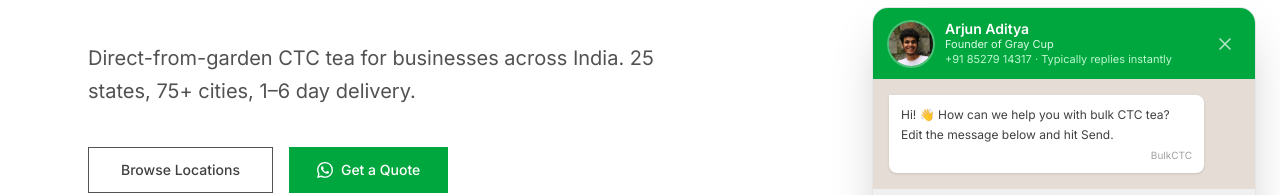
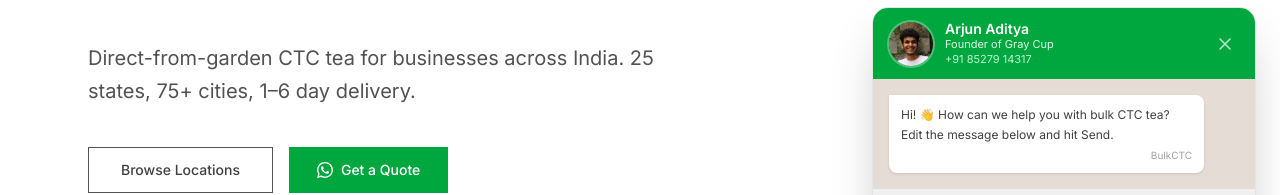
Before and after one commit to nermalcat69/bulkctc, a Next.js app: page / in a window 1280 px wide. Both pictures are taken after a click on the button "Chat on WhatsApp". Shown: the part 350-545 px from the top of the page. Built offline with nearby package versions, Linux system fonts and the light colour scheme; no server answers.

Commit message:
Update whatsapp-widget.tsx

```diff
--- a/src/components/whatsapp-widget.tsx
+++ b/src/components/whatsapp-widget.tsx
@@ -110,7 +110,7 @@
                     Founder of Gray Cup
                   </p>
                   <p className="text-green-200 text-[11px] mt-0.5 leading-tight">
-                    +91 85279 14317 · Typically replies instantly
+                    +91 85279 14317
                   </p>
                 </div>
               </div>
```
